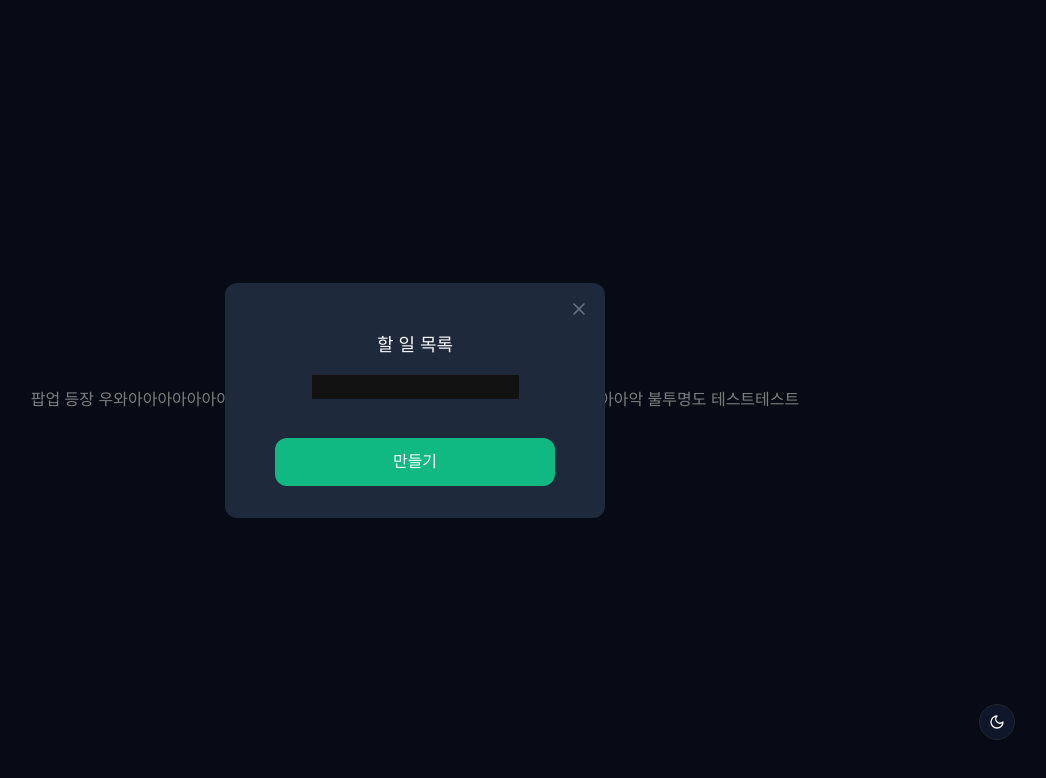
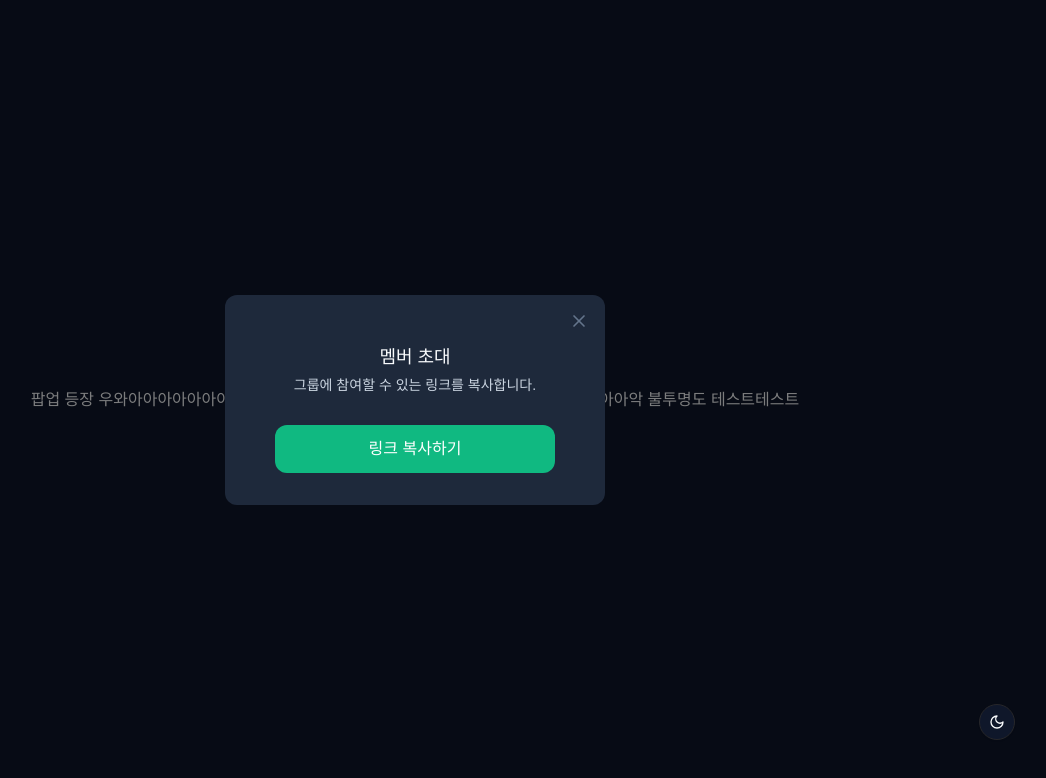
Before and after one commit to fe11-part4-team3/coworkers, a Next.js app: page /1/tasklist in a window 1280 px wide. Both pictures are taken after a click on the button "팝업 등장 우와아아아아아아아아아아아아아아아아아아아아아아아아아아아아아아아아아아악 불투명도 테스트테스트". Shown: the top 778 px of the page, without its empty margins (225-1271 px from the left). Built offline with nearby package versions, Linux system fonts and the light colour scheme; a web font is replaced by a local one.

Commit message:
🐛 InviteMember 컴포넌트 팝업 z-index 버그 수정

```diff
--- a/app/[teamId]/tasklist/page.tsx
+++ b/app/[teamId]/tasklist/page.tsx
@@ -19,7 +19,7 @@ export default function TaskListPage() {
           우와아아아아아아아아아아아아아아아아아아아아아아아아아아아아아아아아아아악
           불투명도 테스트테스트
         </button>
-        <AddTaskList onClick={handleOnclick} />
+        <InviteMember onClick={handleOnclick} />
       </div>
     </>
   );
--- a/components/modal/InviteMember.tsx
+++ b/components/modal/InviteMember.tsx
@@ -31,7 +31,7 @@ export default function InviteMember({
         className="fixed inset-0 z-10 bg-black bg-opacity-50"
         onClick={closeModal}
       />
-      <div className="absolute flex h-pr-210 w-pr-380 flex-col items-center justify-between rounded-xl bg-popover pb-pr-32 font-medium">
+      <div className="absolute z-20 flex h-pr-210 w-pr-380 flex-col items-center justify-between rounded-xl bg-popover pb-pr-32 font-medium">
         <div className="relative flex w-full flex-col items-center gap-pr-4 pt-pr-48">
           <CloseIcon
             width={20}
```
